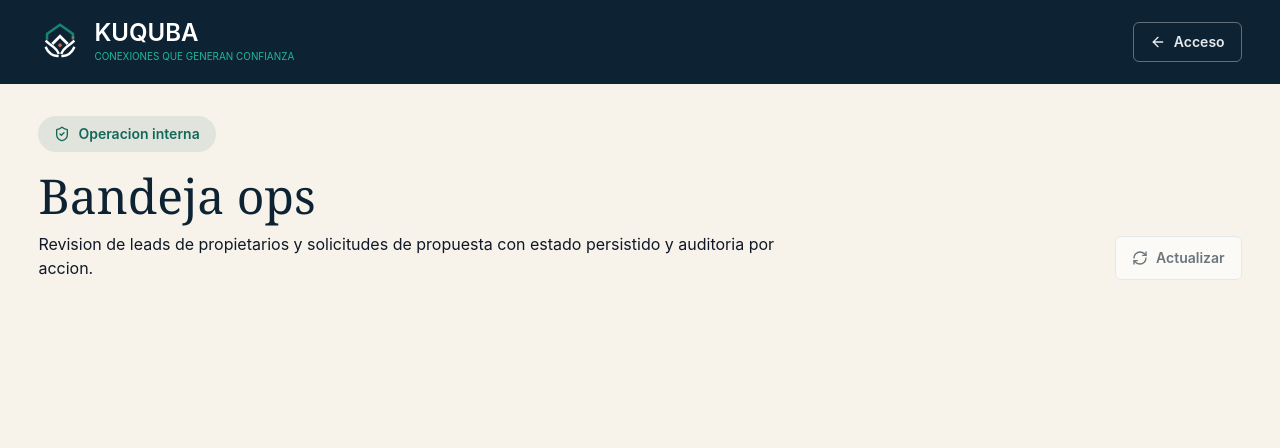
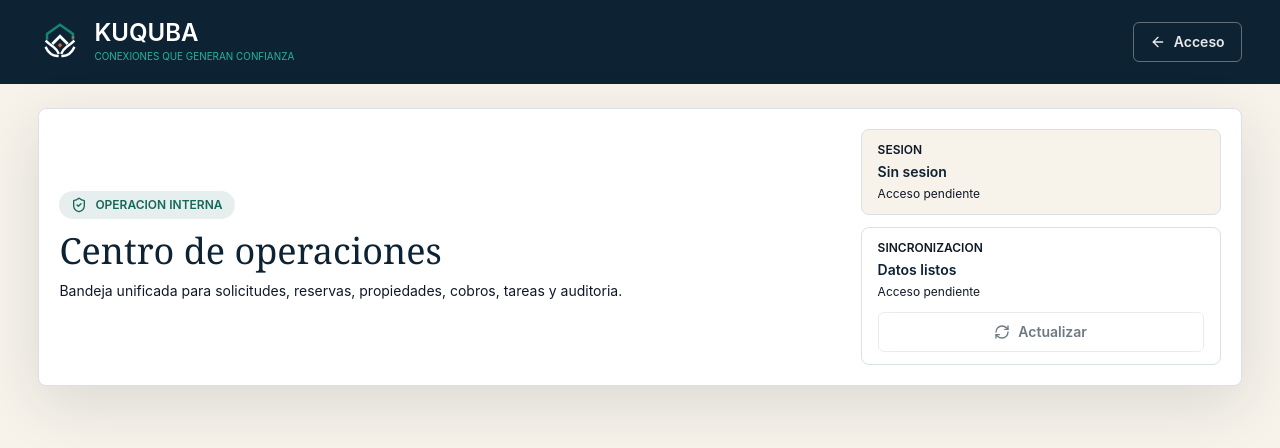
Before and after one commit to josemitchi/kuquba, a Next.js app in the folder apps/web/: page /ops/home in a window 1280 px wide. Shown: the top 448 px of the page. Built offline with nearby package versions, Linux system fonts and the light colour scheme.

Commit message:
Polish operations portal layout

```diff
--- a/apps/web/src/components/ops-workbench-page.tsx
+++ b/apps/web/src/components/ops-workbench-page.tsx
@@ -212,13 +212,23 @@ const opsModuleOptions: Array<{ key: OpsModuleKey; label: string; icon: LucideIc
   { key: "reservations", label: "Reservas", icon: CalendarDays },
   { key: "properties", label: "Propiedades", icon: Building2 },
   { key: "billing", label: "Cobros", icon: Receipt },
-  { key: "operations", label: "Operaciones", icon: CalendarDays },
+  { key: "operations", label: "Operaciones", icon: Wrench },
   { key: "iam", label: "IAM", icon: ShieldCheck },
   { key: "audit", label: "Auditoria", icon: SlidersHorizontal }
 ];
 
 const defaultOpsModuleOption = opsModuleOptions[0] as (typeof opsModuleOptions)[number];
 const opsActiveModuleStorageKey = "kuquba.ops.activeModule";
+
+const opsModuleDescriptions: Record<OpsModuleKey, string> = {
+  audit: "Eventos recientes y trazabilidad por accion.",
+  billing: "Reglas financieras, cargos y distribucion contractual.",
+  iam: "Usuarios, roles, permisos y alcance operativo.",
+  operations: "Limpiezas, mantenimiento y seguimiento en campo.",
+  properties: "Catalogo operativo, contenido y parametros de publicacion.",
+  reservations: "Reservas, disponibilidad, estados y bloqueos.",
+  requests: "Leads, solicitudes y expedientes de conversion."
+};
 
 const statusFilterOptions: Array<{ label: string; value: StatusFilter }> = [
   { label: "Todos", value: "ALL" },
@@ -467,33 +477,15 @@ export function OpsWorkbenchPage() {
         </div>
       </header>
 
-      <section className="container-shell py-8">
+      <section className="container-shell py-6">
         <div className="min-w-0">
-          <div className="flex flex-col gap-5 md:flex-row md:items-end md:justify-between">
-            <div>
-              <div className="inline-flex items-center gap-2 rounded-full bg-green/10 px-4 py-2 text-sm font-semibold text-green">
-                <ShieldCheck aria-hidden className="h-4 w-4" />
-                Operacion interna
-              </div>
-              <h1 className="mt-5 font-display text-4xl leading-tight text-midnight md:text-5xl">
-                Bandeja ops
-              </h1>
-              <p className="mt-3 max-w-3xl text-sm leading-6 text-ink/68 md:text-base">
-                Revision de leads de propietarios y solicitudes de propuesta con estado persistido y
-                auditoria por accion.
-              </p>
-            </div>
-
-            <button
-              className="focus-ring inline-flex min-h-11 items-center justify-center gap-2 rounded-[6px] border border-line bg-white px-4 text-sm font-semibold text-midnight transition hover:border-green hover:text-green disabled:cursor-not-allowed disabled:opacity-60"
-              disabled={!session || loadState === "loading"}
-              onClick={handleRefresh}
-              type="button"
-            >
-              <RefreshCw aria-hidden className="h-4 w-4" />
-              Actualizar
-            </button>
-          </div>
+          <OpsCommandBar
+            isRefreshing={loadState === "loading" || operationsLoadState === "loading"}
+            onRefresh={handleRefresh}
+            operatorName={session?.user.displayName ?? "Sin sesion"}
+            roleName={session?.role.name ?? "Acceso pendiente"}
+            sessionReady={Boolean(session)}
+          />
 
           {session ? (
             <OpsModuleNav
@@ -529,7 +521,9 @@ export function OpsWorkbenchPage() {
               </div>
 
               <div className="mt-5 rounded-[8px] border border-line bg-white p-4 shadow-soft">
-                <div className="flex flex-col gap-4 lg:flex-row lg:items-center lg:justify-between">
+                <div className="grid gap-4 xl:grid-cols-[minmax(0,1fr)_auto] xl:items-end">
+                  <div>
+                    <p className="mb-2 text-xs font-semibold uppercase text-ink/48">Bandeja</p>
                     <div className="flex flex-wrap gap-2">
                       {queueOptions.map((option) => {
                         const Icon = option.icon;
@@ -552,8 +546,11 @@ export function OpsWorkbenchPage() {
                         );
                       })}
                     </div>
-
-                  <div className="flex flex-wrap gap-2">
+                  </div>
+
+                  <div>
+                    <p className="mb-2 text-xs font-semibold uppercase text-ink/48">Estado</p>
+                    <div className="flex flex-wrap gap-2 xl:justify-end">
                       {statusFilterOptions.map((option) => (
                         <button
                           className={`focus-ring min-h-10 rounded-[6px] border px-3 text-sm font-semibold transition ${
@@ -568,6 +565,7 @@ export function OpsWorkbenchPage() {
                           {option.label}
                         </button>
                       ))}
+                    </div>
                   </div>
                 </div>
               </div>
@@ -649,6 +647,67 @@ export function OpsWorkbenchPage() {
   );
 }
 
+function OpsCommandBar({
+  isRefreshing,
+  onRefresh,
+  operatorName,
+  roleName,
+  sessionReady
+}: {
+  isRefreshing: boolean;
+  onRefresh: () => void;
+  operatorName: string;
+  roleName: string;
+  sessionReady: boolean;
+}) {
+  return (
+    <div className="rounded-[8px] border border-line bg-white p-5 shadow-soft">
+      <div className="grid gap-5 lg:grid-cols-[minmax(0,1fr)_360px] lg:items-center">
+        <div className="min-w-0">
+          <div className="inline-flex items-center gap-2 rounded-full bg-green/10 px-3 py-1.5 text-xs font-semibold uppercase text-green">
+            <ShieldCheck aria-hidden className="h-4 w-4" />
+            Operacion interna
+          </div>
+          <h1 className="mt-3 font-display text-3xl leading-tight text-midnight md:text-4xl">
+            Centro de operaciones
+          </h1>
+          <p className="mt-2 max-w-4xl text-sm leading-6 text-ink/66">
+            Bandeja unificada para solicitudes, reservas, propiedades, cobros, tareas y auditoria.
+          </p>
+        </div>
+
+        <div className="grid gap-3 sm:grid-cols-2 lg:grid-cols-1">
+          <div className="rounded-[8px] border border-line bg-ivory px-4 py-3">
+            <p className="text-xs font-semibold uppercase text-ink/48">Sesion</p>
+            <p className="mt-1 truncate text-sm font-semibold text-midnight">{operatorName}</p>
+            <p className="mt-1 truncate text-xs text-ink/58">{roleName}</p>
+          </div>
+          <div className="flex flex-col gap-3 rounded-[8px] border border-line bg-white px-4 py-3 sm:flex-row sm:items-center sm:justify-between lg:flex-col lg:items-stretch">
+            <div className="min-w-0">
+              <p className="text-xs font-semibold uppercase text-ink/48">Sincronizacion</p>
+              <p className="mt-1 text-sm font-semibold text-midnight">
+                {isRefreshing ? "Actualizando datos" : "Datos listos"}
+              </p>
+              <p className="mt-1 text-xs text-ink/58">
+                {sessionReady ? "Workbench operativo" : "Acceso pendiente"}
+              </p>
+            </div>
+            <button
+              className="focus-ring inline-flex min-h-10 items-center justify-center gap-2 rounded-[6px] border border-line bg-white px-4 text-sm font-semibold text-midnight transition hover:border-green hover:text-green disabled:cursor-not-allowed disabled:opacity-60"
+              disabled={!sessionReady || isRefreshing}
+              onClick={onRefresh}
+              type="button"
+            >
+              <RefreshCw aria-hidden className={`h-4 w-4 ${isRefreshing ? "animate-spin" : ""}`} />
+              Actualizar
+            </button>
+          </div>
+        </div>
+      </div>
+    </div>
+  );
+}
+
 function OpsModuleHeader({
   module,
   summary
@@ -659,15 +718,18 @@ function OpsModuleHeader({
   const Icon = module.icon;
 
   return (
-    <div className="mt-6 rounded-[8px] border border-line bg-white px-4 py-3 shadow-soft">
-      <div className="flex flex-col gap-3 sm:flex-row sm:items-center sm:justify-between">
-        <div className="flex items-center gap-3">
-          <span className="flex h-10 w-10 shrink-0 items-center justify-center rounded-[6px] bg-green text-white">
+    <div className="mt-4 rounded-[8px] border border-line bg-white px-4 py-3 shadow-soft">
+      <div className="flex flex-col gap-3 lg:flex-row lg:items-center lg:justify-between">
+        <div className="flex min-w-0 items-center gap-3">
+          <span className="flex h-9 w-9 shrink-0 items-center justify-center rounded-[6px] bg-green/10 text-green">
             <Icon aria-hidden className="h-5 w-5" />
           </span>
-          <div>
+          <div className="min-w-0">
             <p className="text-xs font-semibold uppercase text-green">Modulo activo</p>
+            <div className="flex flex-wrap items-baseline gap-x-3 gap-y-1">
               <h2 className="text-lg font-semibold text-midnight">{module.label}</h2>
+              <p className="text-sm text-ink/58">{opsModuleDescriptions[module.key]}</p>
+            </div>
           </div>
         </div>
         <span className="w-fit rounded-full border border-line bg-ivory px-3 py-1 text-xs font-semibold text-midnight/72">
@@ -696,9 +758,9 @@ function OpsModuleNav({
   return (
     <nav
       aria-label="Modulos Ops"
-      className="mt-6 rounded-[8px] border border-line bg-white p-2 shadow-soft"
-    >
-      <div className="grid gap-1 sm:grid-cols-3 xl:grid-cols-6">
+      className="mt-4 rounded-[8px] border border-line bg-white p-2 shadow-soft"
+    >
+      <div className="grid gap-1 sm:grid-cols-2 lg:grid-cols-4 xl:grid-cols-7">
         {visibleOptions.map((option) => {
           const Icon = option.icon;
           const isActive = activeModule === option.key;
@@ -707,7 +769,7 @@ function OpsModuleNav({
             <button
               aria-current={isActive ? "page" : undefined}
               className={
-                "focus-ring flex min-h-12 items-center justify-between gap-2 rounded-[6px] px-3 text-left text-sm font-semibold transition " +
+                "focus-ring grid min-h-12 grid-cols-[minmax(0,1fr)_auto] items-center gap-2 rounded-[6px] px-3 text-left text-sm font-semibold transition " +
                 (isActive ? "bg-green text-white" : "text-midnight hover:bg-ivory hover:text-green")
               }
               key={option.key}
@@ -872,7 +934,7 @@ function OpsOperationsPanel({
       : maintenanceTickets.filter((ticket) => ticket.status === maintenanceStatusFilter);
 
   return (
-    <section className="mt-7 border-y border-line py-6">
+    <section className="mt-5 border-y border-line py-5">
       <div className="flex flex-col gap-4 lg:flex-row lg:items-end lg:justify-between">
         <div className="flex items-center gap-3">
           <div className="flex h-11 w-11 items-center justify-center rounded-[6px] bg-green/10 text-green">
@@ -1247,10 +1309,13 @@ function renderWorkbenchContent({
 }
 function MetricCard({ metric }: { metric: WorkbenchMetric }) {
   return (
-    <article className="rounded-[8px] border border-line bg-white p-5 shadow-soft">
+    <article className="min-h-[118px] rounded-[8px] border border-line bg-white p-4 shadow-soft">
+      <div className="flex items-start justify-between gap-3">
         <p className="text-xs font-semibold uppercase text-ink/48">{metric.label}</p>
-      <p className="mt-3 text-3xl font-semibold text-midnight">{metric.value}</p>
-      <p className="mt-2 text-sm text-ink/62">{metric.hint}</p>
+        <span aria-hidden className="mt-1 h-2 w-2 shrink-0 rounded-full bg-green/45" />
+      </div>
+      <p className="mt-4 text-2xl font-semibold text-midnight">{metric.value}</p>
+      <p className="mt-1 text-sm leading-5 text-ink/62">{metric.hint}</p>
     </article>
   );
 }
```
Lines whose indentation alone changed are shown as unchanged.
